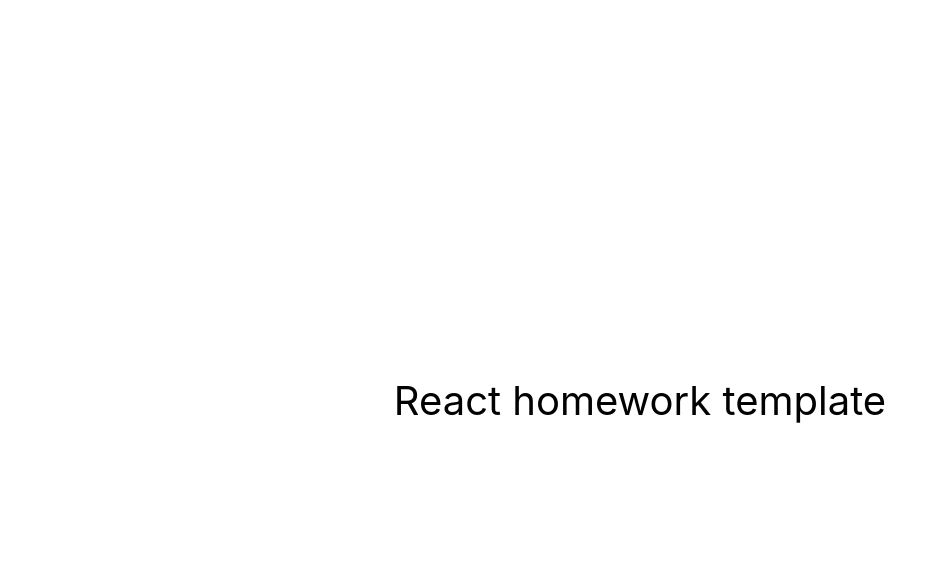
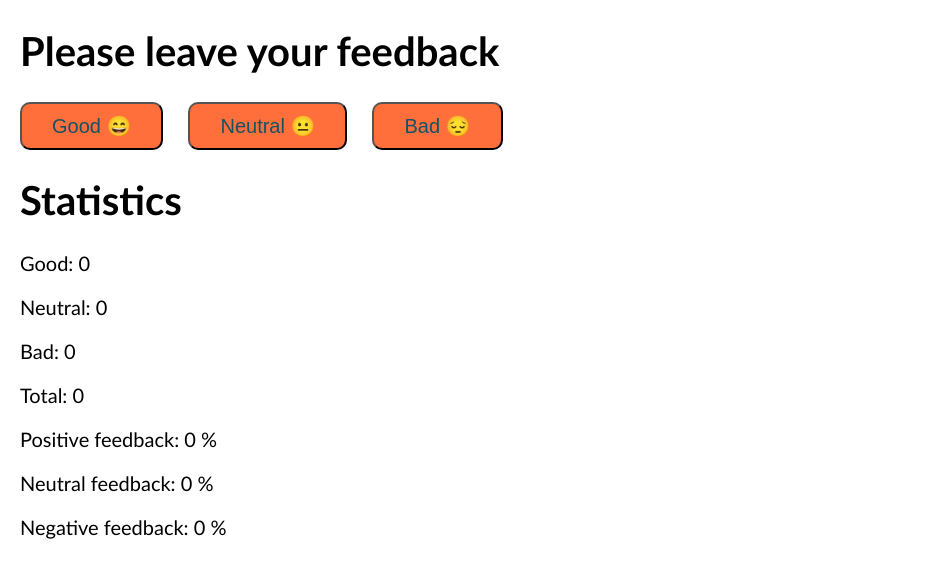
Before and after one commit to angieborolyuk57/goit-react-hw-04-feedback, a React (Create React App) app: page / in a window 1280 px wide. Shown: the top 578 px of the page, without its empty margins (0-927 px from the left). Built offline with nearby package versions, Linux system fonts and the light colour scheme.

Commit message:
feedback component and styles

```diff
--- a/src/components/App.jsx
+++ b/src/components/App.jsx
@@ -1,16 +1,10 @@
+import Feedback from "./Feedback";
+
 export const App = () => {
+
+
   return (
-    <div
-      style={{
-        height: '100vh',
-        display: 'flex',
-        justifyContent: 'center',
-        alignItems: 'center',
-        fontSize: 40,
-        color: '#010101'
-      }}
-    >
-      React homework template
-    </div>
+    <Feedback/>
+
   );
 };
--- /dev/null
+++ b/src/components/Feedback.jsx
@@ -0,0 +1,83 @@
+import React, { Component } from 'react';
+import css from './Feedback.module.css';
+
+class Feedback extends Component {
+    constructor(props) {
+        super(props);
+
+        this.state = {
+            good: 0,
+            neutral: 0,
+            bad: 0,
+        };
+    }
+    handleClick = (type) => {
+        this.setState((prevState) => ({
+            [type]: prevState[type] + 1,
+        }));
+    };
+
+    countTotalFeedback = () => {
+const {good, neutral, bad} = this.state;
+return good + neutral + bad;
+    };
+
+    countPositiveFeedbackPercentage = () => {
+        const {good} = this.state;
+        const totalFeedback = this.countTotalFeedback();
+
+        if(totalFeedback === 0 ){
+            return 0;
+        }
+
+        return Math.floor((good / totalFeedback) * 100);
+    };
+
+    countNegativeFeedbackPercentage = () => {
+        const {bad} = this.state;
+        const totalFeedback = this.countTotalFeedback();
+
+        if(totalFeedback === 0 ){
+            return 0;
+        }
+
+        return Math.floor((bad / totalFeedback) * 100);
+    };
+
+    countNeutralFeedbackPercentage = () => {
+        const {neutral} = this.state;
+        const totalFeedback = this.countTotalFeedback();
+
+        if(totalFeedback === 0 ){
+            return 0;
+        }
+        return Math.floor((neutral / totalFeedback) * 100);
+    };
+
+    render() {
+        const { good, neutral, bad } = this.state;
+
+        return (
+            <div className={css.feedback}>
+                <h1>Please leave your feedback</h1>
+                <div className={css.buttons}>
+                <button className={css.button} onClick={() => this.handleClick('good')}>Good &#128516;</button>
+                <button className={css.button}  onClick={() => this.handleClick('neutral')}>Neutral &#128528;</button>
+                <button className={css.button}  onClick={() => this.handleClick('bad')}>Bad &#128532;</button>
+                </div>
+                <h1>Statistics</h1>
+                <div className='stats'>
+                <p>Good: {good}</p>
+                <p>Neutral: {neutral}</p>
+                <p>Bad: {bad}</p>
+                <p>Total: {this.countTotalFeedback()}</p>
+                <p>Positive feedback: {this.countPositiveFeedbackPercentage()} %</p>
+                <p>Neutral feedback: {this.countNeutralFeedbackPercentage()} %</p>
+                <p>Negative feedback: {this.countNegativeFeedbackPercentage()} %</p>
+                </div>
+            </div>
+        );
+    }
+}
+
+export default Feedback;
--- /dev/null
+++ b/src/components/Feedback.module.css
@@ -0,0 +1,26 @@
+
+.feedback{
+margin-left: 20px;
+font-family:'Gill Sans', 'Gill Sans MT', Calibri, 'Trebuchet MS', sans-serif;
+font-size: 20px;
+}
+
+.buttons{
+    max-width:500px;
+    display:flex;
+    gap:25px;
+}
+
+.button{
+    border-radius:10px;
+    padding:10px 30px;
+    font-size: 20px;
+    color:#155263;
+    background-color:#ff6f3c;
+    cursor: pointer;
+}
+
+.button:hover{
+    background-color: #ff9a3c;
+
+}
```
